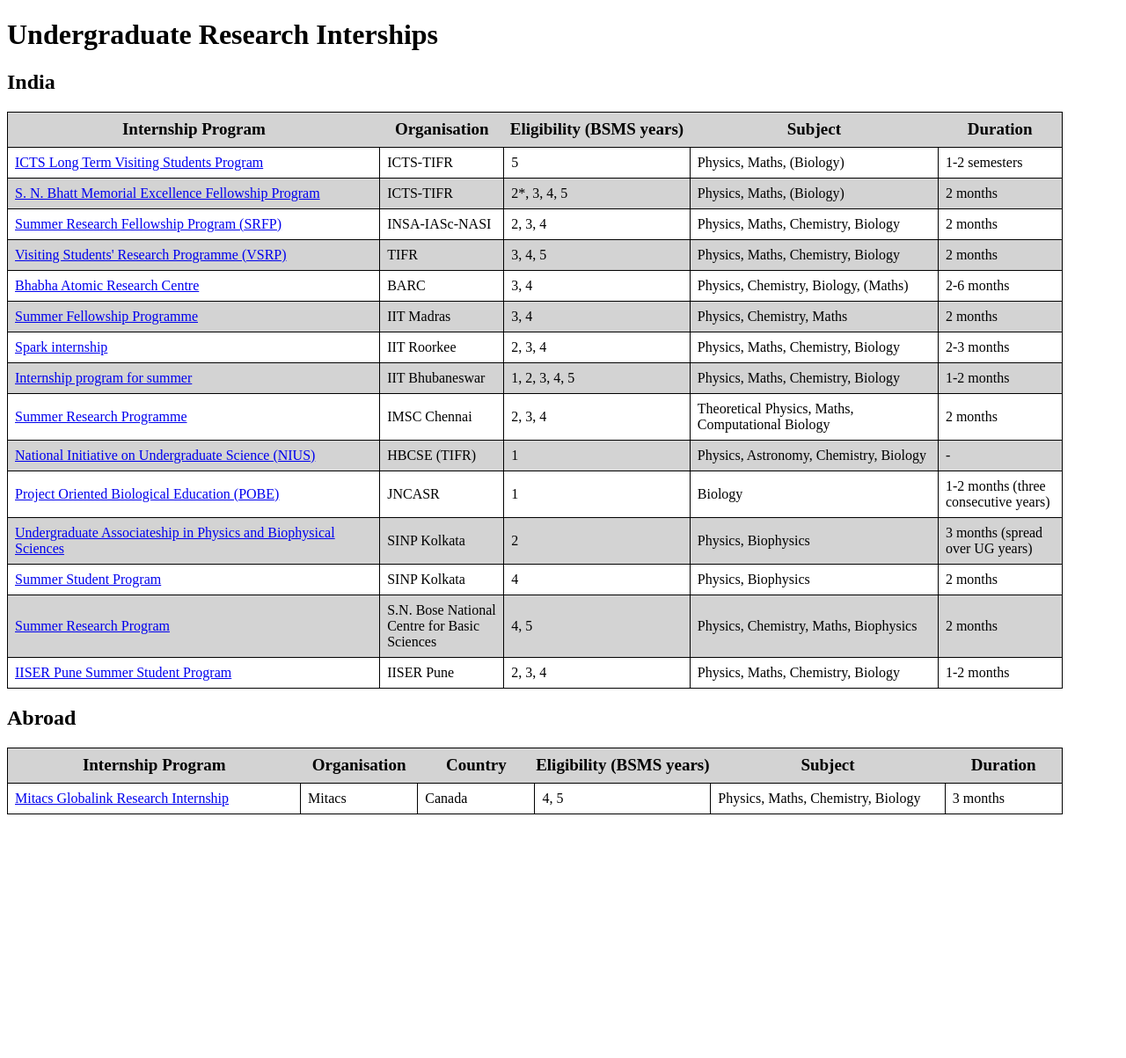
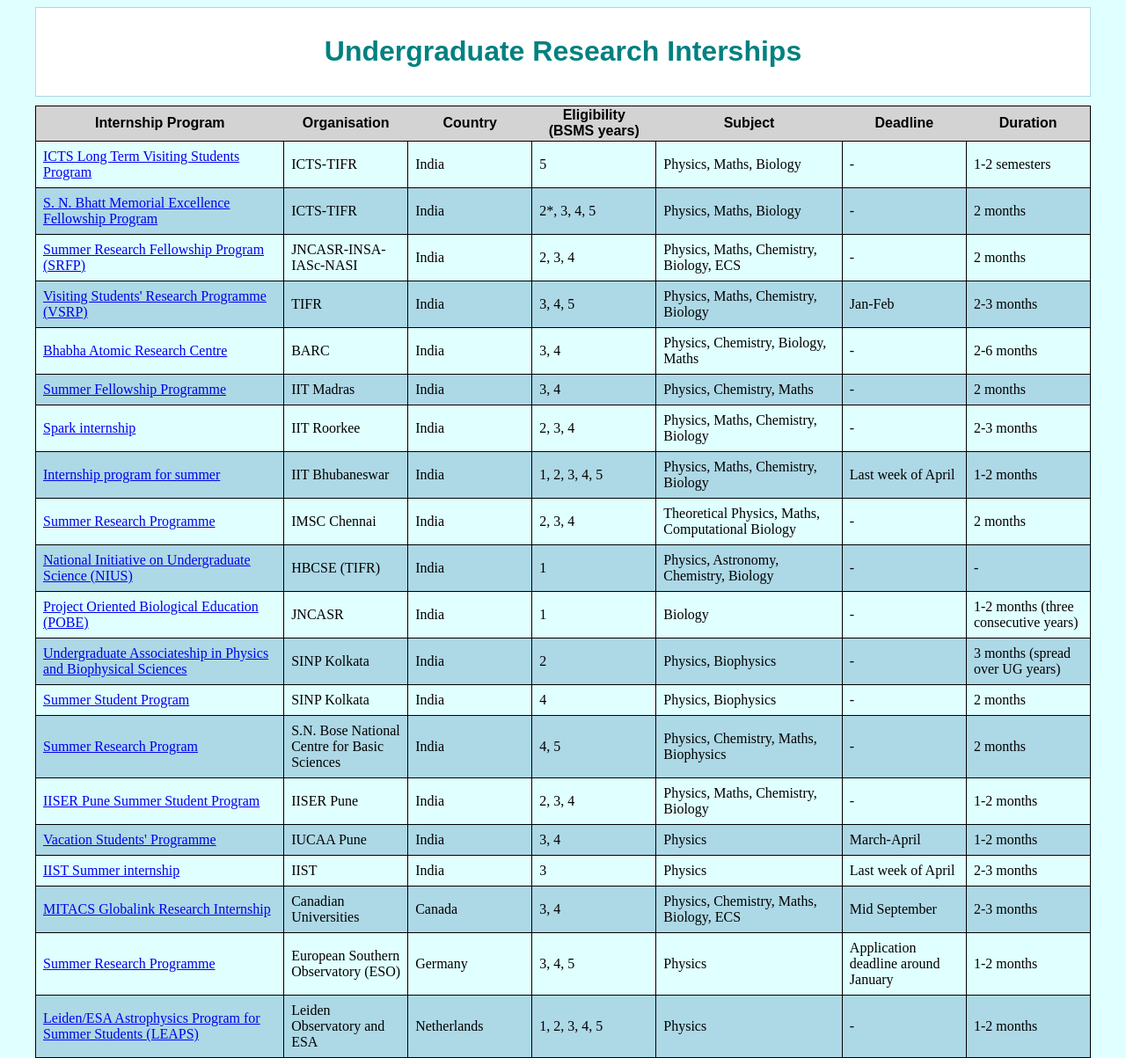
Before and after one commit to agrawalprayer/coursera-html, a plain HTML site: page site/internship/internship-database-automated.html in a window 1280 px wide. Shown: the whole page at 88% size. Before the commit the page ends 934 px from the top, so only its background shows below. Drawn offline with Linux system fonts and the light colour scheme.

Commit message:
20 entries better CSS

```diff
--- a/site/internship/internship-database-automated.html
+++ b/site/internship/internship-database-automated.html
@@ -11,6 +11,14 @@
 			box-sizing: border-box;
 		}
 
+		html{
+			height: 100%;
+		}
+
+		body{
+			background-color: lightcyan;
+		}
+
 		table,tr,td{
 			text-align: left;
 			border: 1px solid black;
@@ -18,75 +26,85 @@
 			border-spacing: 10px 15px;
 			padding: 8px;
 			width: 1200px;
+			margin-left: auto;
+			margin-right: auto;
+			width: 1200px;
 		}
 
 		tr:nth-child(even){
+			background-color: lightblue;
+			opacity:1;
+		}
+
+		thead>tr{
+			text-align: center;
 			background-color: lightgray;
-			opacity:1;
+			height:40px;
+			font-size: 16px;
+			color: black;
+			font-family: arial;
+		}
+
+		#container{
+			position: relative;
+			background-color: white;
+			padding: 10px;
+			margin-bottom: 10px;
+			border: 1px solid lightblue;
+			color: teal;
+			font-family: arial;
+			text-align: center;
+			width: 1200px;
+			margin-right: auto;
+			margin-left: auto
 		}
 
 	</style>
 </head>
 
 <body>
-	<h1> Undergraduate Research Interships </h1>
+	<div id="container">
+		<h1 id="top"> Undergraduate Research Interships </h1>
+	</div>
 
 	<section>
-		<h2> India </h2>
 		<table>
-			<thead><tr style="text-align: center; background-color: lightgray; height: 40px; font-size: 19px;">
-				<th title="Field #1" style="width: 30%">Internship Program</th>
+			<thead><tr>
+				<th title="Field #1" style="width: 20%">Internship Program</th>
 				<th title="Field #2" style="width: 10%">Organisation</th>
-				<th title="Field #3" style="width: 15%">Eligibility (BSMS years) </th>
-				<th title="Field #4" style="width: 20%">Subject</th>
-				<th title="Field #5" style="width: 10%">Duration</th>
+				<th title="Field #3" style="width: 10%">Country</th>
+				<th title="Field #4" style="width: 10%">Eligibility <br> (BSMS years) </th>
+				<th title="Field #5" style="width: 15%">Subject</th>
+				<th title="Field #6" style="width: 10%">Deadline</th>
+				<th title="Field #7" style="width: 10%">Duration</th>
 			</tr></thead>
 			<tbody>
-								<tr><td> <a href=https://www.icts.res.in/academic/long-term-visiting-student-program>ICTS Long Term Visiting Students Program</a></td><td>ICTS-TIFR</td><td>5</td><td>Physics, Maths, (Biology)</td><td>1-2 semesters</td></tr>
-				<tr><td> <a href=https://www.icts.res.in/academic/summer-research-program>S. N. Bhatt Memorial Excellence Fellowship Program</a></td><td>ICTS-TIFR</td><td>2*, 3, 4, 5</td><td>Physics, Maths, (Biology)</td><td>2 months</td></tr>
-				<tr><td> <a href=https://www.jncasr.ac.in/academic/fandeprogrammes/srfp>Summer Research Fellowship Program (SRFP)</a></td><td>INSA-IASc-NASI</td><td>2, 3, 4</td><td>Physics, Maths, Chemistry, Biology</td><td>2 months</td></tr>
-				<tr><td> <a href=https://www.tifr.res.in/~vsrp/>Visiting Students' Research Programme (VSRP)</a></td><td>TIFR</td><td>3, 4, 5</td><td>Physics, Maths, Chemistry, Biology</td><td>2 months</td></tr>
-				<tr><td> <a href=https://www.barc.gov.in/student/>Bhabha Atomic Research Centre</a></td><td>BARC</td><td>3, 4</td><td>Physics, Chemistry, Biology, (Maths)</td><td>2-6 months</td></tr>
-				<tr><td> <a href=https://sfp.iitm.ac.in/>Summer Fellowship Programme</a></td><td>IIT Madras</td><td>3, 4</td><td>Physics, Chemistry, Maths</td><td>2 months</td></tr>
-				<tr><td> <a href=https://spark.iitr.ac.in/>Spark internship</a></td><td>IIT Roorkee</td><td>2, 3, 4</td><td>Physics, Maths, Chemistry, Biology</td><td>2-3 months</td></tr>
-				<tr><td> <a href=http://webapps.iitbbs.ac.in/internship-application/>Internship program for summer</a></td><td>IIT Bhubaneswar</td><td>1, 2, 3, 4, 5</td><td>Physics, Maths, Chemistry, Biology</td><td>1-2 months</td></tr>
-				<tr><td> <a href=https://www.imsc.res.in/summer_research_programme>Summer Research Programme</a></td><td>IMSC Chennai</td><td>2, 3, 4</td><td>Theoretical Physics, Maths, Computational Biology</td><td>2 months</td></tr>
-				<tr><td> <a href=http://nius.hbcse.tifr.res.in/>National Initiative on Undergraduate Science (NIUS)</a></td><td>HBCSE (TIFR)</td><td>1</td><td>Physics, Astronomy, Chemistry, Biology</td><td>-</td></tr>
-				<tr><td> <a href=https://www.jncasr.ac.in/academic/fandeprogrammes/pobe>Project Oriented Biological Education (POBE)</a></td><td>JNCASR</td><td>1</td><td>Biology</td><td>1-2 months (three consecutive years)</td></tr>
+				<tr><td> <a href=https://www.icts.res.in/academic/long-term-visiting-student-program>ICTS Long Term Visiting Students Program</a></td><td>ICTS-TIFR</td><td>India</td><td>5</td><td>Physics, Maths, Biology</td><td>-</td><td>1-2 semesters</td></tr>
+				<tr><td> <a href=https://www.icts.res.in/academic/summer-research-program>S. N. Bhatt Memorial Excellence Fellowship Program</a></td><td>ICTS-TIFR</td><td>India</td><td>2*, 3, 4, 5</td><td>Physics, Maths, Biology</td><td>-</td><td>2 months</td></tr>
+				<tr><td> <a href=https://www.jncasr.ac.in/academic/fandeprogrammes/srfp>Summer Research Fellowship Program (SRFP)</a></td><td>JNCASR-INSA-IASc-NASI</td><td>India</td><td>2, 3, 4</td><td>Physics, Maths, Chemistry, Biology, ECS</td><td>-</td><td>2 months</td></tr>
+				<tr><td> <a href=https://www.tifr.res.in/~vsrp/>Visiting Students' Research Programme (VSRP)</a></td><td>TIFR</td><td>India</td><td>3, 4, 5</td><td>Physics, Maths, Chemistry, Biology</td><td>Jan-Feb</td><td>2-3 months</td></tr>
+				<tr><td> <a href=https://www.barc.gov.in/student/>Bhabha Atomic Research Centre</a></td><td>BARC</td><td>India</td><td>3, 4</td><td>Physics, Chemistry, Biology, Maths</td><td>-</td><td>2-6 months</td></tr>
+				<tr><td> <a href=https://sfp.iitm.ac.in/>Summer Fellowship Programme</a></td><td>IIT Madras</td><td>India</td><td>3, 4</td><td>Physics, Chemistry, Maths</td><td>-</td><td>2 months</td></tr>
+				<tr><td> <a href=https://spark.iitr.ac.in/>Spark internship</a></td><td>IIT Roorkee</td><td>India</td><td>2, 3, 4</td><td>Physics, Maths, Chemistry, Biology</td><td>-</td><td>2-3 months</td></tr>
+				<tr><td> <a href=http://webapps.iitbbs.ac.in/internship-application/>Internship program for summer</a></td><td>IIT Bhubaneswar</td><td>India</td><td>1, 2, 3, 4, 5</td><td>Physics, Maths, Chemistry, Biology</td><td>Last week of April</td><td>1-2 months</td></tr>
+				<tr><td> <a href=https://www.imsc.res.in/summer_research_programme>Summer Research Programme</a></td><td>IMSC Chennai</td><td>India</td><td>2, 3, 4</td><td>Theoretical Physics, Maths, Computational Biology</td><td>-</td><td>2 months</td></tr>
+				<tr><td> <a href=http://nius.hbcse.tifr.res.in/>National Initiative on Undergraduate Science (NIUS)</a></td><td>HBCSE (TIFR)</td><td>India</td><td>1</td><td>Physics, Astronomy, Chemistry, Biology</td><td>-</td><td>-</td></tr>
+				<tr><td> <a href=https://www.jncasr.ac.in/academic/fandeprogrammes/pobe>Project Oriented Biological Education (POBE)</a></td><td>JNCASR</td><td>India</td><td>1</td><td>Biology</td><td>-</td><td>1-2 months (three consecutive years)</td></tr>
 				<tr><td> <a href=http://www.saha.ac.in/web/education/course-programmes-undergraduate-associateship>Undergraduate Associateship in
-				Physics and Biophysical Sciences</a></td><td>SINP Kolkata</td><td>2</td><td>Physics, Biophysics</td><td>3 months (spread over UG years)</td></tr>
-				<tr><td> <a href=https://www.saha.ac.in/web/summer-program>Summer Student Program</a></td><td>SINP Kolkata</td><td>4</td><td>Physics, Biophysics</td><td>2 months</td></tr>
-				<tr><td> <a href=https://newweb.bose.res.in/AcademicProgrammes/SRP.jsp>Summer Research Program </a></td><td>S.N. Bose National Centre for Basic Sciences</td><td>4, 5</td><td>Physics, Chemistry, Maths, Biophysics</td><td>2 months</td></tr>
-				<tr><td> <a href=http://www3.iiserpune.ac.in/~sspc/>IISER Pune Summer Student Program</a></td><td>IISER Pune</td><td>2, 3, 4</td><td>Physics, Maths, Chemistry, Biology</td><td>1-2 months</td></tr>
-			</tbody>
-		</table>
-	</section>
-
-	<section>
-		<h2> Abroad </h2>
-
-		<table>
-			<thead><tr style="text-align: center; background-color: lightgray; height:40px;  font-size: 19px;">
-				<th title="Field #1" style="width: 25%">Internship Program</th>
-				<th title="Field #2" style="width: 10%">Organisation</th>
-				<th title="Field #3" style="width: 10%">Country</th>
-				<th title="Field #4" style="width: 15%">Eligibility (BSMS years) </th>
-				<th title="Field #5" style="width: 20%">Subject</th>
-				<th title="Field #6" style="width: 10%">Duration</th>
-			</tr></thead>
-			<tbody>
-				<tr>
-					<td> <a href="https://www.icts.res.in/academic/long-term-visiting-student-program"> Mitacs Globalink Research Internship </a></td>
-					<td>Mitacs</td>
-					<td>Canada</td>
-					<td>4, 5</td>
-					<td>Physics, Maths, Chemistry, Biology</td>
-					<td>3 months</td>
-				</tr>
+				Physics and Biophysical Sciences</a></td><td>SINP Kolkata</td><td>India</td><td>2</td><td>Physics, Biophysics</td><td>-</td><td>3 months (spread over UG years)</td></tr>
+				<tr><td> <a href=https://www.saha.ac.in/web/summer-program>Summer Student Program</a></td><td>SINP Kolkata</td><td>India</td><td>4</td><td>Physics, Biophysics</td><td>-</td><td>2 months</td></tr>
+				<tr><td> <a href=https://newweb.bose.res.in/AcademicProgrammes/SRP.jsp>Summer Research Program</a></td><td>S.N. Bose National Centre for Basic Sciences</td><td>India</td><td>4, 5</td><td>Physics, Chemistry, Maths, Biophysics</td><td>-</td><td>2 months</td></tr>
+				<tr><td> <a href=http://www3.iiserpune.ac.in/~sspc/>IISER Pune Summer Student Program</a></td><td>IISER Pune</td><td>India</td><td>2, 3, 4</td><td>Physics, Maths, Chemistry, Biology</td><td>-</td><td>1-2 months</td></tr>
+				<tr><td> <a href=https://www.iucaa.in/en/education/summer-winter-programmes/vacation-students-programme>Vacation Students' Programme</a></td><td>IUCAA Pune</td><td>India</td><td>3, 4</td><td>Physics</td><td>March-April</td><td>1-2 months</td></tr>
+				<tr><td> <a href=https://admission.iist.ac.in/internship/>IIST Summer internship</a></td><td>IIST</td><td>India</td><td>3</td><td>Physics</td><td>Last week of April</td><td>2-3 months</td></tr>
+				<tr><td> <a href=https://www.mitacs.ca/en/programs/globalink/globalink-research-internship>MITACS Globalink Research Internship</a></td><td>Canadian Universities</td><td>Canada</td><td>3, 4</td><td>Physics, Chemistry, Maths, Biology, ECS</td><td>Mid September</td><td>2-3 months</td></tr>
+				<tr><td> <a href=https://www.eso.org/sci/meetings/2023/SummerResearch2023.html>Summer Research Programme</a></td><td>European Southern Observatory (ESO)</td><td>Germany</td><td>3, 4, 5</td><td>Physics</td><td>Application deadline around January</td><td>1-2 months</td></tr>
+				<tr><td> <a href=https://leaps.strw.leidenuniv.nl/>Leiden/ESA Astrophysics Program for Summer Students (LEAPS)</a></td><td>Leiden Observatory and ESA</td><td>Netherlands</td><td>1, 2, 3, 4, 5</td><td>Physics</td><td>-</td><td>1-2 months</td></tr>
 			</tbody>
 	</section>
 
-	<!--<hr>
+	<!--<a href="#top"> Back to top </a>
+	<hr>
 	<footer> Created with love by &copy;Prarthana Agrawal <br> Last updated: Aug 2023 </footer>-->
 
 </body>
```
